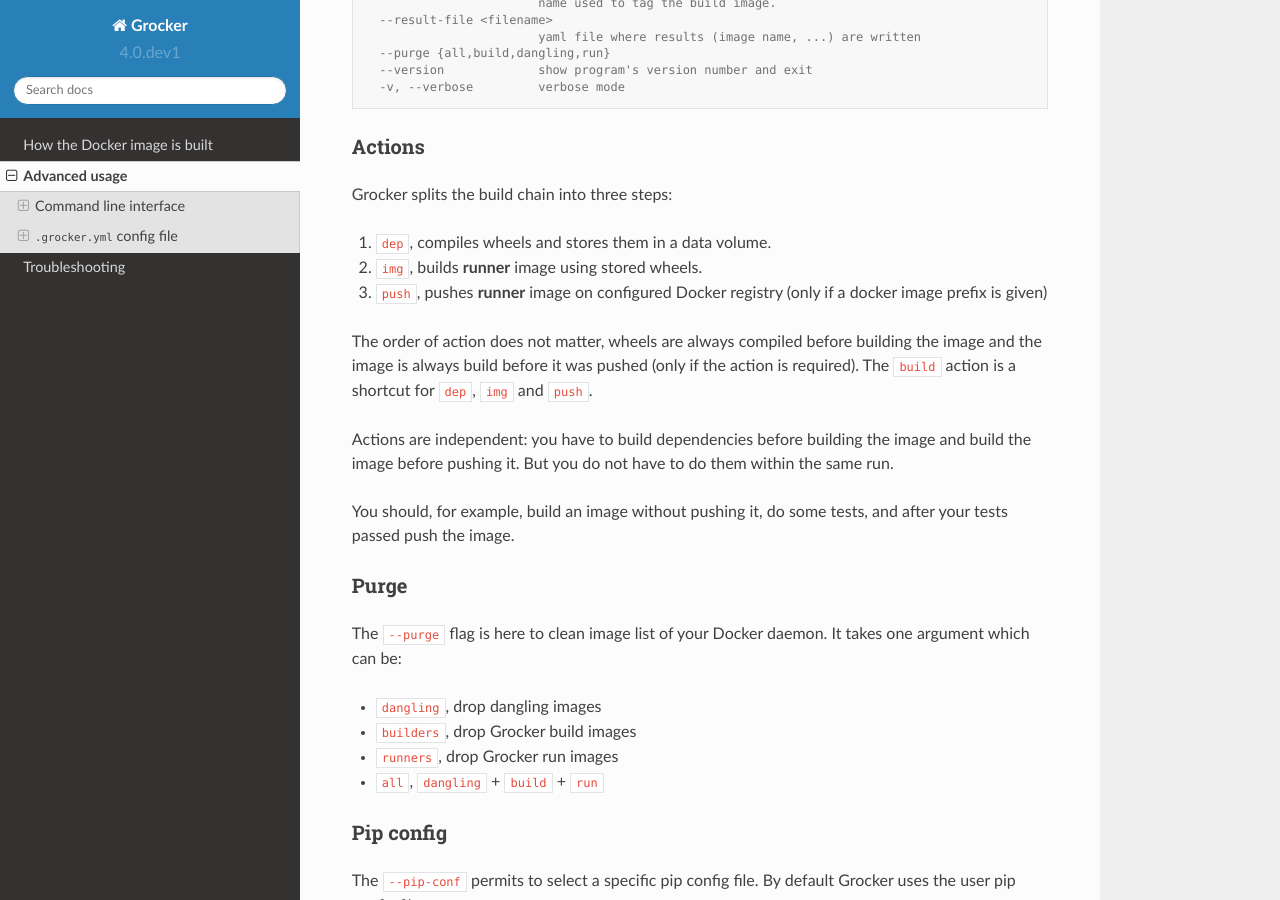
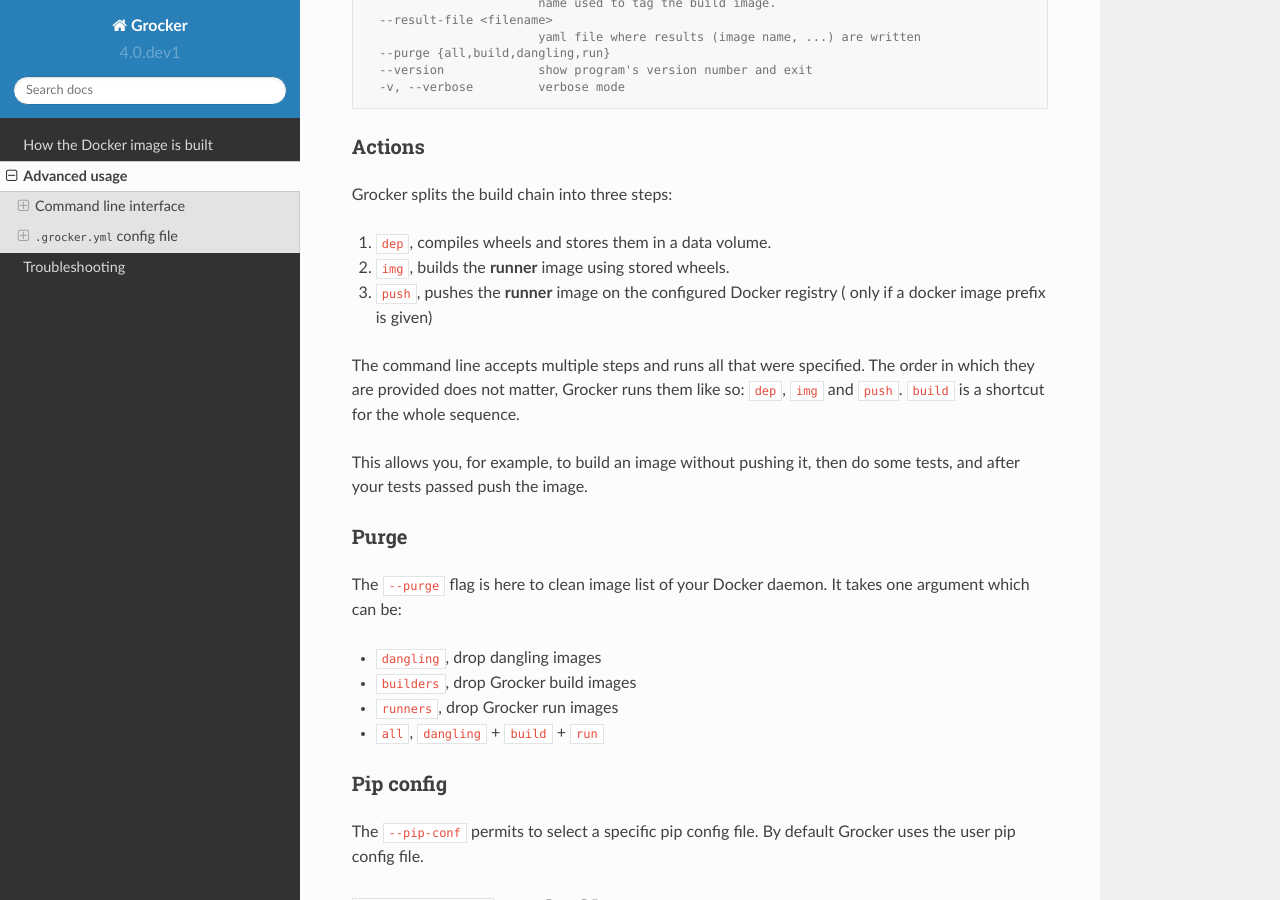
Before and after one commit to Polyconseil/grocker, a Sphinx documentation site: the page built from docs/advanced.rst, in a window 1280 px wide and 900 px high, scrolled down 819 px. Built offline with Sphinx 7.4.7 and the Read the Docs theme 2.0.0, drawn with Linux system fonts in a browser that asks for light colours; pages that are not in the unit, such as notebooks, are missing from menus.

Commit message:
docs: Improve advanced/actions section

```diff
--- a/docs/advanced.rst
+++ b/docs/advanced.rst
@@ -52,19 +52,15 @@
 Grocker splits the build chain into three steps:
 
 1. ``dep``, compiles wheels and stores them in a data volume.
-2. ``img``, builds **runner** image using stored wheels.
-3. ``push``, pushes **runner** image on configured Docker registry (only if a
-   docker image prefix is given)
+2. ``img``, builds the **runner** image using stored wheels.
+3. ``push``, pushes the **runner** image on the configured Docker registry (
+   only if a docker image prefix is given)
 
-The order of action does not matter, wheels are always compiled before building
-the image and the image is always build before it was pushed (only if the action
-is required). The ``build`` action is a shortcut for ``dep``, ``img`` and ``push``.
+The command line accepts multiple steps and runs all that were specified. The order in
+which they are provided does not matter, Grocker runs them like so: ``dep``, ``img``
+and ``push``. ``build`` is a shortcut for the whole sequence.
 
-Actions are independent: you have to build dependencies before building the image
-and build the image before pushing it. But you do not have to do them within the
-same run.
-
-You should, for example, build an image without pushing it, do some tests,
+This allows you, for example, to build an image without pushing it, then do some tests,
 and after your tests passed push the image.
 
 Purge
```
